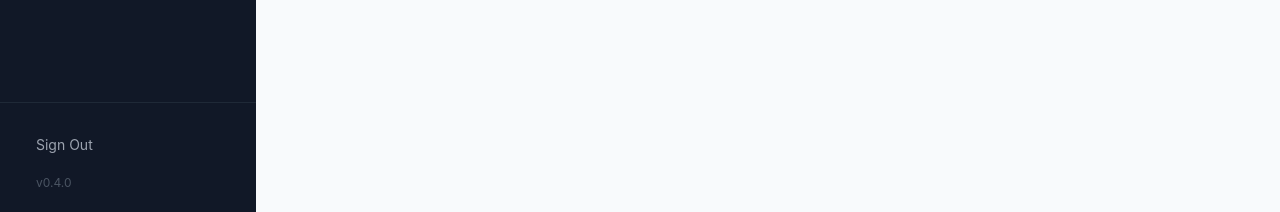
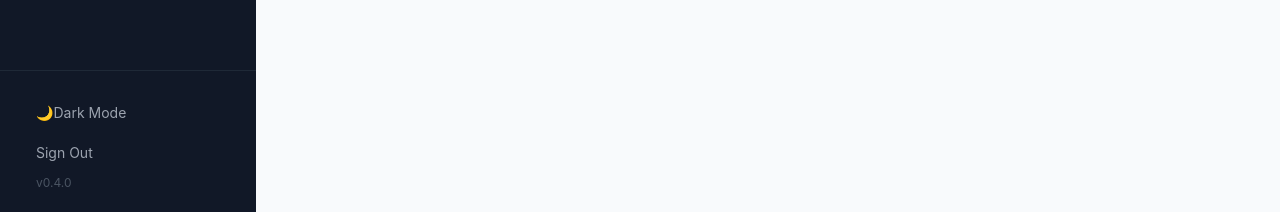
Before and after one commit to Sarrylko/Myfintech, a Next.js app in the folder frontend/: page /rules in a window 1280 px wide. Shown: the part 585-797 px from the top of the page. Built offline with nearby package versions, Linux system fonts and the light colour scheme; no server answers; sample sign-in values are in the browser's storage.

Commit message:
feat: implement dark mode support with theme toggle functionality

```diff
--- a/frontend/src/app/(app)/layout.tsx
+++ b/frontend/src/app/(app)/layout.tsx
@@ -4,6 +4,7 @@ import { useEffect } from "react";
 import { useRouter, usePathname } from "next/navigation";
 import { getToken, clearTokens } from "@/lib/api";
 import { APP_VERSION } from "@/lib/version";
+import { useTheme } from "@/components/ThemeProvider";
 
 export default function AppLayout({
   children,
@@ -12,6 +13,7 @@ export default function AppLayout({
 }) {
   const router = useRouter();
   const pathname = usePathname();
+  const { theme, toggleTheme } = useTheme();
 
   useEffect(() => {
     if (!getToken()) {
@@ -48,19 +50,30 @@ export default function AppLayout({
             ))}
           </nav>
         </div>
-        <div className="p-6 border-t border-gray-800">
+        <div className="p-6 border-t border-gray-800 space-y-1">
+          {/* Theme toggle */}
+          <button
+            onClick={toggleTheme}
+            className="w-full text-left text-sm text-gray-400 hover:text-white transition px-3 py-2 rounded-lg hover:bg-gray-800 flex items-center gap-2"
+            aria-label="Toggle theme"
+          >
+            {theme === "dark" ? "☀️" : "🌙"}
+            {theme === "dark" ? "Light Mode" : "Dark Mode"}
+          </button>
           <button
             onClick={handleSignOut}
             className="w-full text-left text-sm text-gray-400 hover:text-white transition px-3 py-2 rounded-lg hover:bg-gray-800"
           >
             Sign Out
           </button>
-          <p className="mt-3 px-3 text-xs text-gray-600">v{APP_VERSION}</p>
+          <p className="mt-2 px-3 text-xs text-gray-600">v{APP_VERSION}</p>
         </div>
       </aside>
 
       {/* Main content */}
-      <main className="flex-1 p-8 bg-slate-50 min-h-screen">{children}</main>
+      <main className="flex-1 p-8 bg-slate-50 dark:bg-gray-950 min-h-screen">
+        {children}
+      </main>
     </div>
   );
 }
--- a/frontend/src/app/layout.tsx
+++ b/frontend/src/app/layout.tsx
@@ -1,5 +1,6 @@
 import type { Metadata } from "next";
 import "@/styles/globals.css";
+import { ThemeProvider } from "@/components/ThemeProvider";
 
 export const metadata: Metadata = {
   title: "MyFintech — Personal Finance Dashboard",
@@ -12,8 +13,10 @@ export default function RootLayout({
   children: React.ReactNode;
 }) {
   return (
-    <html lang="en">
-      <body>{children}</body>
+    <html lang="en" suppressHydrationWarning>
+      <body>
+        <ThemeProvider>{children}</ThemeProvider>
+      </body>
     </html>
   );
 }
--- /dev/null
+++ b/frontend/src/components/ThemeProvider.tsx
@@ -0,0 +1,49 @@
+"use client";
+
+import { createContext, useContext, useEffect, useState } from "react";
+
+type Theme = "light" | "dark";
+
+interface ThemeContextValue {
+  theme: Theme;
+  toggleTheme: () => void;
+}
+
+const ThemeContext = createContext<ThemeContextValue>({
+  theme: "light",
+  toggleTheme: () => {},
+});
+
+export function ThemeProvider({ children }: { children: React.ReactNode }) {
+  const [theme, setTheme] = useState<Theme>("light");
+
+  useEffect(() => {
+    const stored = localStorage.getItem("theme") as Theme | null;
+    const initial =
+      stored ??
+      (window.matchMedia("(prefers-color-scheme: dark)").matches
+        ? "dark"
+        : "light");
+    setTheme(initial);
+    document.documentElement.classList.toggle("dark", initial === "dark");
+  }, []);
+
+  function toggleTheme() {
+    setTheme((prev) => {
+      const next = prev === "light" ? "dark" : "light";
+      localStorage.setItem("theme", next);
+      document.documentElement.classList.toggle("dark", next === "dark");
+      return next;
+    });
+  }
+
+  return (
+    <ThemeContext.Provider value={{ theme, toggleTheme }}>
+      {children}
+    </ThemeContext.Provider>
+  );
+}
+
+export function useTheme() {
+  return useContext(ThemeContext);
+}
--- a/frontend/src/styles/globals.css
+++ b/frontend/src/styles/globals.css
@@ -9,8 +9,47 @@
   --border: #e2e8f0;
 }
 
+.dark {
+  --background: #0f172a;
+  --foreground: #f1f5f9;
+  --card: #1e293b;
+  --border: #334155;
+}
+
 body {
   background: var(--background);
   color: var(--foreground);
   font-family: -apple-system, BlinkMacSystemFont, "Segoe UI", Roboto, sans-serif;
 }
+
+/* ── Global dark-mode overrides for hardcoded Tailwind utility classes ── */
+/* Uses higher specificity (.dark .class) so no !important needed.        */
+
+.dark .bg-white          { background-color: #1e293b; }
+.dark .bg-slate-50,
+.dark .bg-gray-50        { background-color: #0f172a; }
+.dark .bg-slate-100,
+.dark .bg-gray-100       { background-color: #1e293b; }
+.dark .bg-slate-200,
+.dark .bg-gray-200       { background-color: #334155; }
+
+.dark .text-gray-900,
+.dark .text-slate-900    { color: #f1f5f9; }
+.dark .text-gray-800,
+.dark .text-slate-800    { color: #e2e8f0; }
+.dark .text-gray-700,
+.dark .text-slate-700    { color: #cbd5e1; }
+.dark .text-gray-600,
+.dark .text-slate-600    { color: #94a3b8; }
+.dark .text-gray-500,
+.dark .text-slate-500    { color: #64748b; }
+
+.dark .border-gray-200,
+.dark .border-slate-200  { border-color: #334155; }
+.dark .border-gray-300,
+.dark .border-slate-300  { border-color: #475569; }
+
+.dark .divide-gray-200 > * + * { border-color: #334155; }
+
+.dark .shadow-sm  { box-shadow: 0 1px 2px 0 rgba(0,0,0,.4); }
+.dark .shadow     { box-shadow: 0 1px 3px 0 rgba(0,0,0,.5), 0 1px 2px -1px rgba(0,0,0,.5); }
--- a/frontend/tailwind.config.ts
+++ b/frontend/tailwind.config.ts
@@ -2,6 +2,7 @@ import type { Config } from "tailwindcss";
 
 const config: Config = {
   content: ["./src/**/*.{js,ts,jsx,tsx,mdx}"],
+  darkMode: "class",
   theme: {
     extend: {
       colors: {
```
